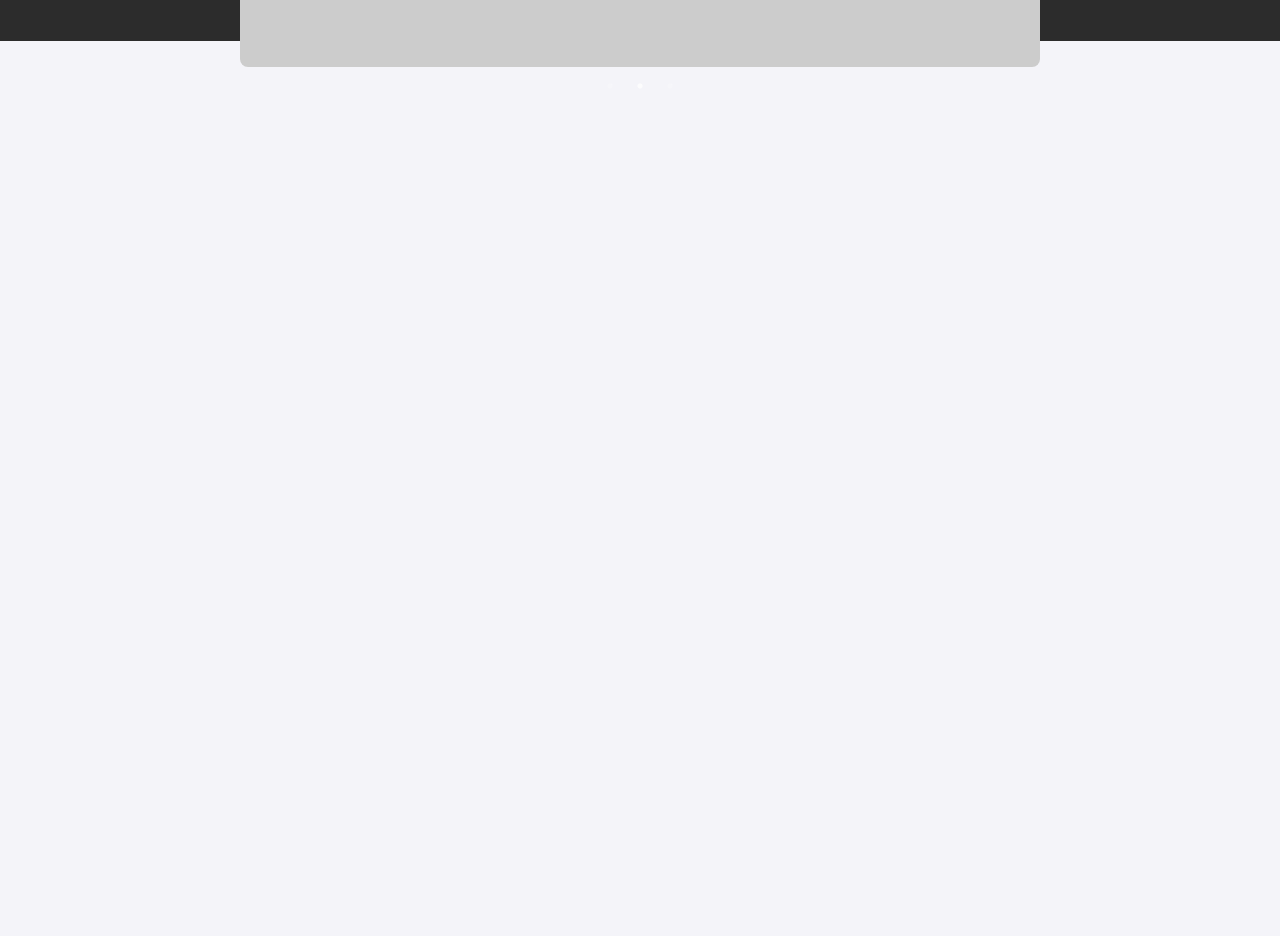
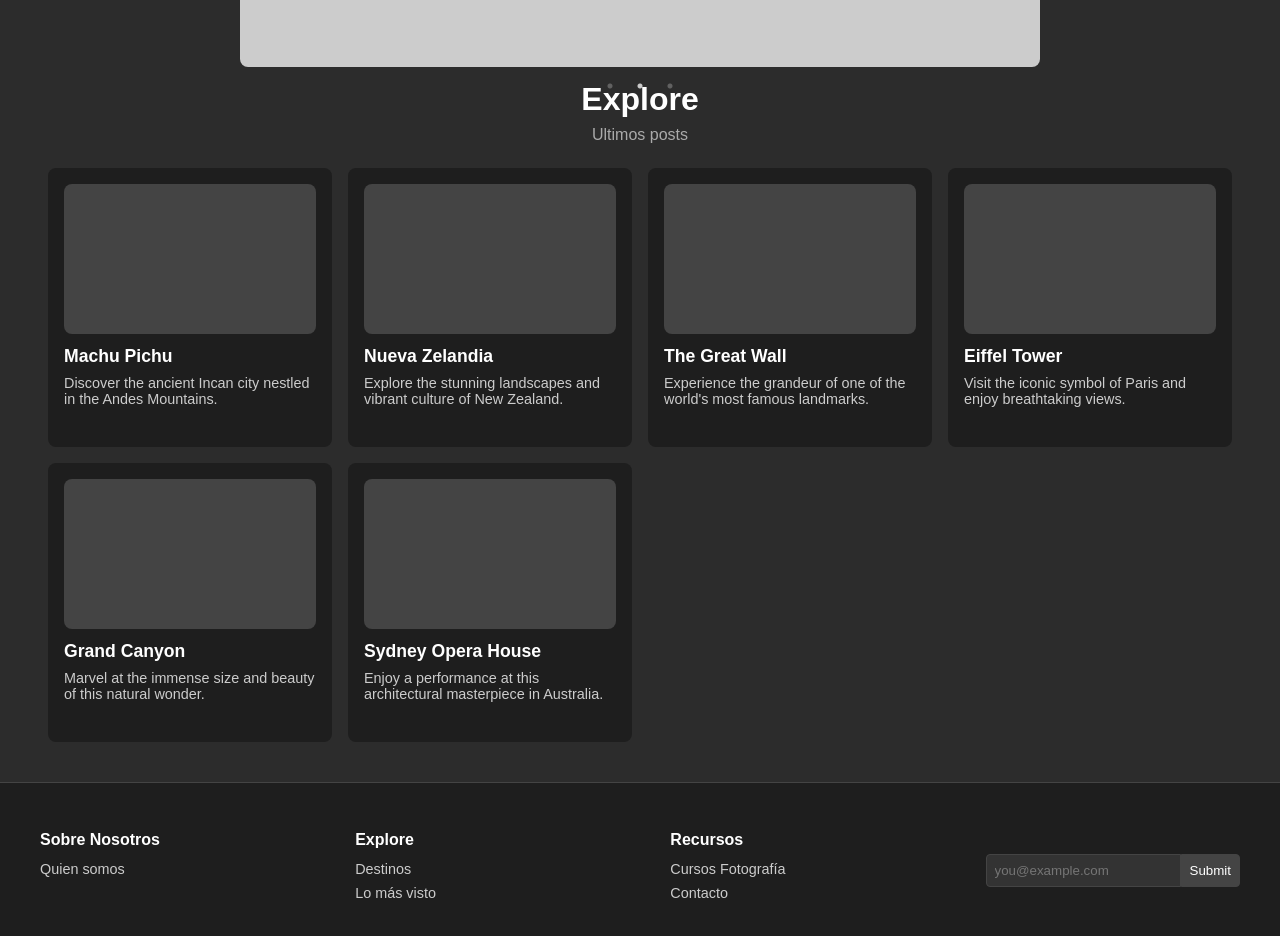
Before and after one commit to merkandez/luxmundi, a React (Vite) app in the folder client/: page / in a window 1280 px wide. Shown: the part 460-1396 px from the top of the page. Before the commit the page ends 800 px from the top, so only its background shows below. Built offline with nearby package versions, Linux system fonts and the light colour scheme.

Commit message:
feat: add footer for tests

```diff
--- /dev/null
+++ b/client/src/components/Card.jsx
@@ -0,0 +1,47 @@
+import styled from "styled-components";
+import PropTypes from "prop-types";
+
+const Card = ({ title, description }) => (
+  <CardWrapper>
+    <CardImage />
+    <CardContent>
+      <h3>{title}</h3>
+      <p>{description}</p>
+    </CardContent>
+  </CardWrapper>
+);
+
+Card.propTypes = {
+  title: PropTypes.string.isRequired,
+  description: PropTypes.string.isRequired,
+};
+
+export default Card;
+
+const CardWrapper = styled.div`
+  background-color: #1e1e1e;
+  border-radius: 8px;
+  padding: 16px;
+  text-align: left;
+  color: #ffffff;
+`;
+
+const CardImage = styled.div`
+  background-color: #444444;
+  width: 100%;
+  height: 150px;
+  border-radius: 8px;
+  margin-bottom: 12px;
+`;
+
+const CardContent = styled.div`
+  h3 {
+    font-size: 1.1rem;
+    margin-bottom: 8px;
+  }
+
+  p {
+    font-size: 0.9rem;
+    color: #cccccc;
+  }
+`;
--- /dev/null
+++ b/client/src/components/CardContainer.jsx
@@ -0,0 +1,54 @@
+import styled from "styled-components";
+import PropTypes from "prop-types";
+
+const CardsContainer = styled.div`
+  display: grid;
+  grid-template-columns: repeat(auto-fit, minmax(250px, 1fr));
+  gap: 16px;
+  padding: 0 24px;
+`;
+
+const Card = ({ title, description }) => (
+  <CardWrapper>
+    <CardImage />
+    <CardContent>
+      <h3>{title}</h3>
+      <p>{description}</p>
+    </CardContent>
+  </CardWrapper>
+);
+
+Card.propTypes = {
+  title: PropTypes.string.isRequired,
+  description: PropTypes.string.isRequired,
+};
+
+const CardWrapper = styled.div`
+  background-color: #1e1e1e;
+  border-radius: 8px;
+  padding: 16px;
+  text-align: left;
+  color: #ffffff;
+`;
+
+const CardImage = styled.div`
+  background-color: #444444;
+  width: 100%;
+  height: 150px;
+  border-radius: 8px;
+  margin-bottom: 12px;
+`;
+
+const CardContent = styled.div`
+  h3 {
+    font-size: 1.1rem;
+    margin-bottom: 8px;
+  }
+
+  p {
+    font-size: 0.9rem;
+    color: #cccccc;
+  }
+`;
+
+export default CardsContainer;
--- /dev/null
+++ b/client/src/components/ExploreSection.jsx
@@ -0,0 +1,23 @@
+import styled from "styled-components";
+
+// Explore Section
+const ExploreSection = styled.section`
+  background-color: #2c2c2c;
+  color: #ffffff;
+  padding: 40px 24px;
+  text-align: center;
+
+  h2 {
+    font-size: 2rem;
+    font-weight: 600;
+    margin-bottom: 8px;
+  }
+
+  p {
+    font-size: 1rem;
+    color: #aaaaaa;
+    margin-bottom: 24px;
+  }
+`;
+
+export default ExploreSection;
--- a/client/src/components/Footer.jsx
+++ b/client/src/components/Footer.jsx
@@ -1,19 +1,99 @@
 import styled from "styled-components";
 
 export default function Footer() {
-  return <FooterWrapper>{/* Footer content */}</FooterWrapper>;
+  return (
+    <FooterWrapper>
+      <FooterColumn>
+        <h3>Sobre Nosotros</h3>
+        <ul>
+          <li>Quien somos</li>
+        </ul>
+      </FooterColumn>
+      <FooterColumn>
+        <h3>Explore</h3>
+        <ul>
+          <li>Destinos</li>
+          <li>Lo más visto</li>
+        </ul>
+      </FooterColumn>
+      <FooterColumn>
+        <h3>Recursos</h3>
+        <ul>
+          <li>Cursos Fotografía</li>
+          <li>Contacto</li>
+        </ul>
+      </FooterColumn>
+      <SubscribeColumn>
+        <form>
+          <input type="email" placeholder="you@example.com" />
+          <button type="submit">Submit</button>
+        </form>
+      </SubscribeColumn>
+    </FooterWrapper>
+  );
 }
 
 const FooterWrapper = styled.footer`
   background-color: #1e1e1e;
   border-top: 1px solid #444;
   display: flex;
-  width: 100%;
-  align-items: center;
-  gap: 24px;
-  padding: 32px;
-  @media (max-width: 991px) {
-    padding: 0 20px;
+  flex-wrap: wrap;
+  justify-content: space-between;
+  padding: 32px 24px;
+  color: #ffffff;
+
+  @media (max-width: 768px) {
+    flex-direction: column;
+    align-items: center;
   }
 `;
-// update code to match the layout of the project
+
+const FooterColumn = styled.div`
+  flex: 1;
+  min-width: 150px;
+  margin: 16px;
+
+  h3 {
+    font-size: 1rem;
+    margin-bottom: 12px;
+  }
+
+  ul {
+    list-style: none;
+    padding: 0;
+
+    li {
+      font-size: 0.9rem;
+      color: #cccccc;
+      margin-bottom: 8px;
+    }
+  }
+`;
+
+const SubscribeColumn = styled.div`
+  display: flex;
+  align-items: center;
+  justify-content: center;
+  margin: 16px;
+
+  form {
+    display: flex;
+
+    input {
+      padding: 8px;
+      border-radius: 4px 0 0 4px;
+      border: 1px solid #444;
+      background-color: #333;
+      color: #ffffff;
+    }
+
+    button {
+      padding: 8px;
+      border-radius: 0 4px 4px 0;
+      border: 1px solid #444;
+      background-color: #444;
+      color: #ffffff;
+      cursor: pointer;
+    }
+  }
+`;
--- a/client/src/components/LuxMundiHero.jsx
+++ b/client/src/components/LuxMundiHero.jsx
@@ -12,7 +12,7 @@ function LuxMundiHero() {
     slidesToShow: 1,
     slidesToScroll: 1,
     autoplay: true,
-    autoplaySpeed: 3000,
+    autoplaySpeed: 4000,
     arrows: false,
   };
 
--- a/client/src/components/NavigationPillItem.jsx
+++ b/client/src/components/NavigationPillItem.jsx
@@ -6,7 +6,9 @@ const NavigationPillItem = ({ label, isActive }) => (
   <Pill isActive={isActive}>{label}</Pill>
 );
 
-const Pill = styled.div`
+const Pill = styled.div.withConfig({
+  shouldForwardProp: (prop) => prop !== "isActive",
+})`
   padding: 8px 16px;
   background-color: ${({ isActive }) => (isActive ? "#444" : "transparent")};
   color: #ffffff;
--- a/client/src/pages/HomePage.jsx
+++ b/client/src/pages/HomePage.jsx
@@ -1,11 +1,62 @@
 import Header from "../components/Header";
 import LuxMundiHero from "../components/LuxMundiHero";
+import Footer from "../components/Footer";
+import ExploreSection from "../components/ExploreSection";
+import CardsContainer from "../components/CardContainer";
+import Card from "../components/Card";
+
+const cardData = [
+  {
+    title: "Machu Pichu",
+    description:
+      "Discover the ancient Incan city nestled in the Andes Mountains.",
+  },
+  {
+    title: "Nueva Zelandia",
+    description:
+      "Explore the stunning landscapes and vibrant culture of New Zealand.",
+  },
+  {
+    title: "The Great Wall",
+    description:
+      "Experience the grandeur of one of the world's most famous landmarks.",
+  },
+  {
+    title: "Eiffel Tower",
+    description:
+      "Visit the iconic symbol of Paris and enjoy breathtaking views.",
+  },
+  {
+    title: "Grand Canyon",
+    description:
+      "Marvel at the immense size and beauty of this natural wonder.",
+  },
+  {
+    title: "Sydney Opera House",
+    description:
+      "Enjoy a performance at this architectural masterpiece in Australia.",
+  },
+];
 
 function HomePage() {
   return (
     <div>
       <Header />
       <LuxMundiHero />
+      <ExploreSection>
+        <h2>Explore</h2>
+        <p>Ultimos posts</p>
+        <CardsContainer>
+          {cardData.map((card, index) => (
+            <Card
+              key={index}
+              title={card.title}
+              description={card.description}
+            />
+          ))}
+        </CardsContainer>
+      </ExploreSection>
+      <Footer />
     </div>
   );
 }
```
